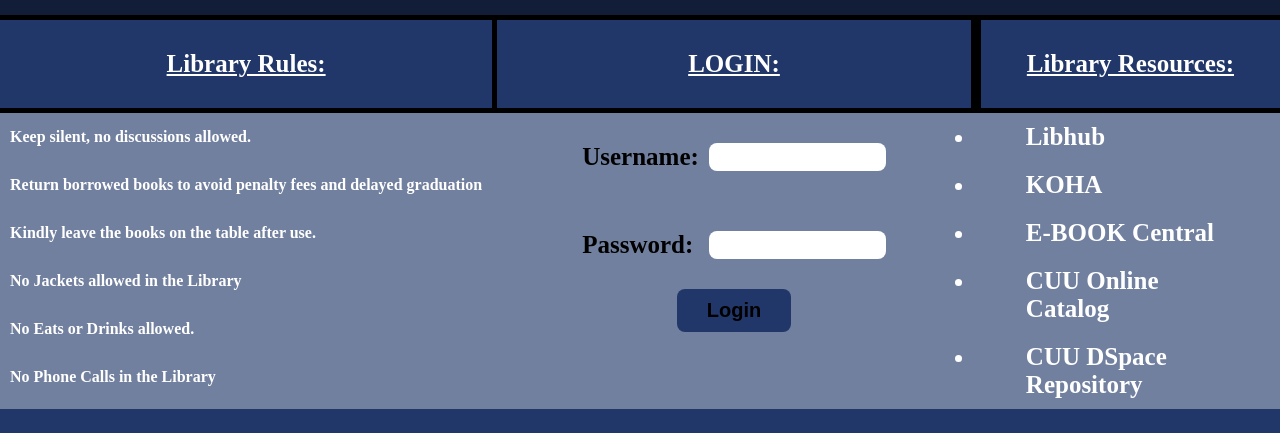
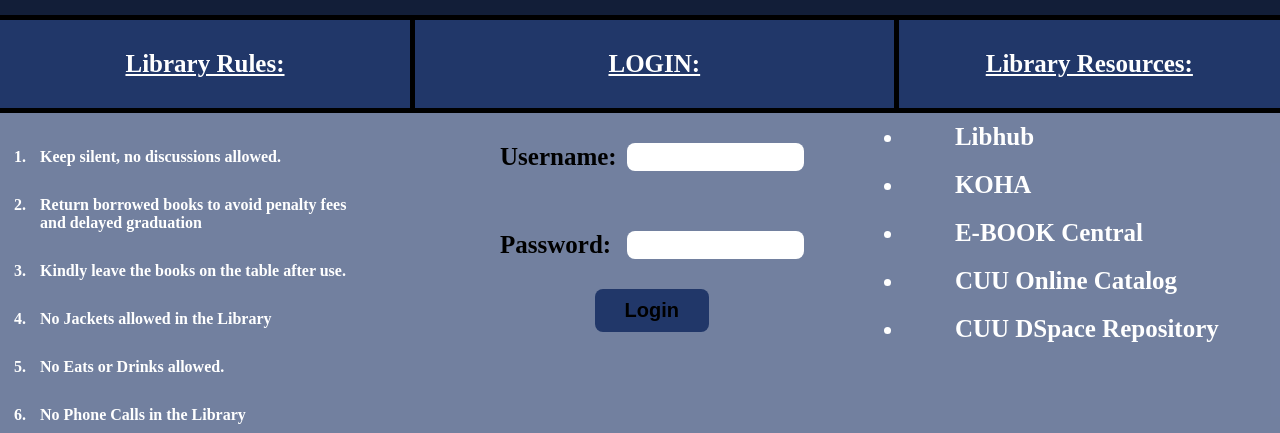
Before and after one commit to ElijahOluwasegun/library-wifi-login-page, a plain HTML site: page index.html in a window 1280 px wide. Shown: the part 92-525 px from the top of the page. Drawn offline with Linux system fonts and the light colour scheme.

Commit message:
Attempt to build body

```diff
--- a/css/style.css
+++ b/css/style.css
@@ -48,11 +48,8 @@ main > div {
     display: flex;
     flex-direction: column;
     align-items: stretch;
-<<<<<<< HEAD
     margin: 0;
     padding: 0;
-=======
->>>>>>> 2cc26ca3100acfa69751657e0e2f023039518281
 }
 
 .rules_head1 {
@@ -67,11 +64,8 @@ main > div {
 .rule_list {
     display: flex;
     flex-direction: column;
-<<<<<<< HEAD
     align-items: center;
     align-content: center;
-=======
->>>>>>> 2cc26ca3100acfa69751657e0e2f023039518281
     padding: 20px 30px;
 }
 
@@ -80,64 +74,13 @@ main > div {
     list-style-type: decimal;
     color: white;
     padding: 15px 10px;
-<<<<<<< HEAD
     max-width: 350px;
-=======
->>>>>>> 2cc26ca3100acfa69751657e0e2f023039518281
 }
 
 .section2 {
     display: flex;
     flex-direction: column;
-<<<<<<< HEAD
     /* width: 500px; */
-=======
-}
-
-.rules_head2 {
-    display: flex;
-    justify-content: center;
-    padding: 30px 0px;
-    text-decoration: underline;
-    background-color: #213769;
-    border-left: 5px solid black;
-    border-right: 5px solid black;
-    border-bottom: 5px solid black;
-    margin: 0px;
-}
-.section3 {
-    display: flex;
-    flex-direction: column;
-    margin: 0;
-    padding: 0;
-    align-items: stretch;
-    flex: 1;
-}
-
-
-.rules_head3 {
-    display: flex;
-    justify-content: center;
-    padding: 30px 0px;
-    text-decoration: underline;
-    background-color: #213769;
-    border-left: 5px solid black;
-    border-bottom: 5px solid black;
-}
-
-.outside_res_list {
-    display: flex;
-    flex-direction: column;
-    justify-content: center;
-}
-
-.res_list {
-    font-size: 25px;
-    font-weight: bold;
-    padding: 10px 50px;
-    list-style-type: disc;
-    color: white;
->>>>>>> 2cc26ca3100acfa69751657e0e2f023039518281
 }
 
 .input-group {
```
